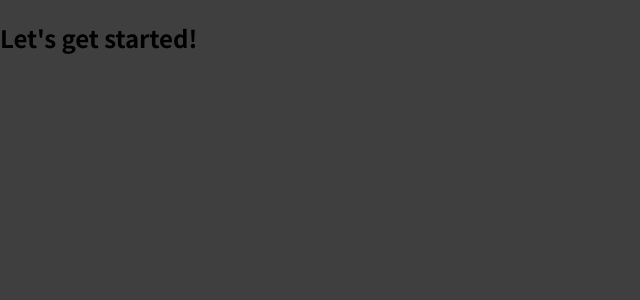
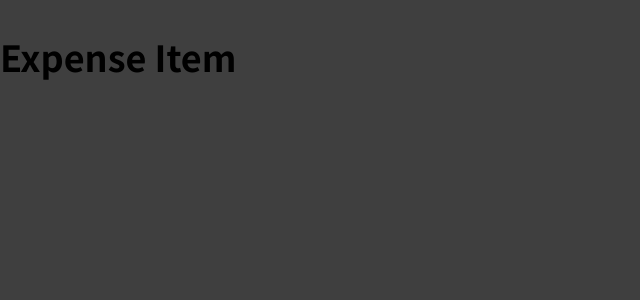
Before and after one commit to AClevel5/React-Expense-Recorder, a React (Create React App) app: page / in a window 1280 px wide. Shown: the top 300 px of the page, without its empty margins (0-640 px from the left). Built offline with nearby package versions, Linux system fonts and the light colour scheme.

Commit message:
Expense Item component

```diff
--- a/src/App.js
+++ b/src/App.js
@@ -1,7 +1,11 @@
+import ExpenseItem from "./components/ExpenseItem";
+
 function App() {
   return (
     <div>
-      <h2>Let's get started!</h2>
+      <h2>
+        <ExpenseItem />
+      </h2>
     </div>
   );
 }
--- /dev/null
+++ b/src/components/ExpenseItem.js
@@ -0,0 +1,7 @@
+import React from "react";
+
+const ExpenseItem = () => {
+  return <h2>Expense Item</h2>;
+};
+
+export default ExpenseItem;
```
